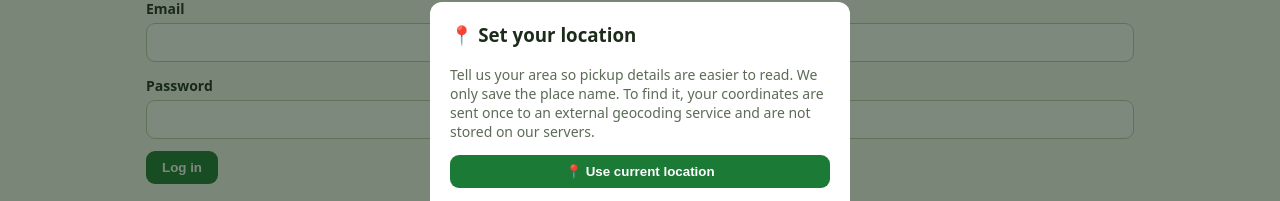
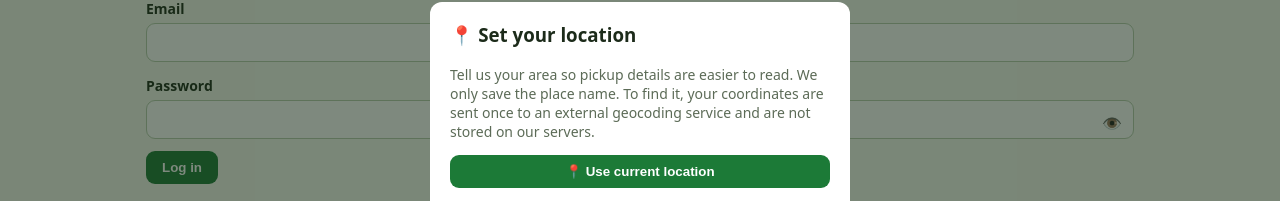
Before and after one commit to Prathamesh-Z/Surplus-Food-Donation-, a React (Vite) app in the folder client/: page /login in a window 1280 px wide. Shown: the part 230-431 px from the top of the page. Built offline with nearby package versions, Linux system fonts and the light colour scheme.

Commit message:
PRD v3.14 (batch F5): password visibility toggle - shared PasswordInput on Login/Register/ResetPassword, localized accessible labels, no auth logic changed; 110/110 tests

```diff
--- /dev/null
+++ b/client/src/components/PasswordInput.jsx
@@ -0,0 +1,40 @@
+import React, { useState } from 'react';
+import { useLang } from '../i18n/LanguageContext.jsx';
+
+/**
+ * Password field with a show/hide toggle (PRD v3.14).
+ * Hidden by default; the toggle is a real button (keyboard-focusable,
+ * aria-labelled in the UI language) and changes ONLY the input type —
+ * value, validation, autocomplete and submission are untouched.
+ */
+export function PasswordInput({ value, onChange, autoComplete, required }) {
+  const { t } = useLang();
+  const [visible, setVisible] = useState(false);
+  const label = visible ? t('hidePassword') : t('showPassword');
+  return (
+    <span style={{ position: 'relative', display: 'block' }}>
+      <input
+        type={visible ? 'text' : 'password'}
+        value={value}
+        onChange={onChange}
+        autoComplete={autoComplete}
+        required={required}
+        style={{ width: '100%', paddingRight: 42, boxSizing: 'border-box' }}
+      />
+      <button
+        type="button"
+        aria-label={label}
+        title={label}
+        onClick={() => setVisible((v) => !v)}
+        style={{
+          position: 'absolute', right: 4, top: '50%',
+          transform: 'translateY(-50%)', background: 'none',
+          border: 'none', cursor: 'pointer', fontSize: 16,
+          padding: '6px 8px', lineHeight: 1, boxShadow: 'none',
+        }}
+      >
+        {visible ? '🙈' : '👁️'}
+      </button>
+    </span>
+  );
+}
--- a/client/src/i18n/strings.js
+++ b/client/src/i18n/strings.js
@@ -148,6 +148,8 @@ export const STRINGS = {
     donorContactTitle: 'Donor contact',
     distanceToPickup: 'Distance to pickup',
     shareLiveLocation: 'Share live location',
+    showPassword: 'Show password',
+    hidePassword: 'Hide password',
     stopSharing: 'Stop sharing',
     sharingLive: 'Sharing live location',
     lastShared: 'Last shared',
@@ -346,6 +348,8 @@ export const STRINGS = {
     donorContactTitle: 'दात्याचा संपर्क',
     distanceToPickup: 'पिकअपपर्यंतचे अंतर',
     shareLiveLocation: 'थेट स्थान शेअर करा',
+    showPassword: 'पासवर्ड दाखवा',
+    hidePassword: 'पासवर्ड लपवा',
     stopSharing: 'शेअर करणे थांबवा',
     sharingLive: 'थेट स्थान शेअर होत आहे',
     lastShared: 'शेवटचे शेअर',
@@ -559,6 +563,8 @@ export const STRINGS = {
     donorContactTitle: 'दाता संपर्क',
     distanceToPickup: 'पिकअप तक की दूरी',
     shareLiveLocation: 'लाइव स्थान साझा करें',
+    showPassword: 'पासवर्ड दिखाएं',
+    hidePassword: 'पासवर्ड छिपाएं',
     stopSharing: 'साझा करना बंद करें',
     sharingLive: 'लाइव स्थान साझा हो रहा है',
     lastShared: 'अंतिम साझा',
--- a/client/src/pages/Login.jsx
+++ b/client/src/pages/Login.jsx
@@ -1,4 +1,5 @@
 import React, { useState } from 'react';
+import { PasswordInput } from '../components/PasswordInput.jsx';
 import { Link, useNavigate } from 'react-router-dom';
 import { api, formatApiError } from '../lib/api.js';
 import { useAuth } from '../lib/AuthContext.jsx';
@@ -31,7 +32,7 @@ export function Login() {
       {error && <div className="error">{error}</div>}
       <form onSubmit={submit}>
         <label>Email<input type="email" autoComplete="email" value={email} onChange={(e) => setEmail(e.target.value)} required /></label>
-        <label>Password<input type="password" autoComplete="current-password" value={password} onChange={(e) => setPassword(e.target.value)} required /></label>
+        <label>Password<PasswordInput autoComplete="current-password" value={password} onChange={(e) => setPassword(e.target.value)} required /></label>
         <button type="submit">Log in</button>
       </form>
       <p><Link to="/forgot-password">{t('forgotPassword')}</Link></p>
--- a/client/src/pages/Register.jsx
+++ b/client/src/pages/Register.jsx
@@ -1,4 +1,5 @@
 import React, { useState } from 'react';
+import { PasswordInput } from '../components/PasswordInput.jsx';
 import { Link, useNavigate } from 'react-router-dom';
 import { api, formatApiError } from '../lib/api.js';
 import { useAuth } from '../lib/AuthContext.jsx';
@@ -88,7 +89,7 @@ export function Register() {
         <label>Full name<input value={form.name} onChange={set('name')} autoComplete="name" required /></label>
         <label>Email<input type="email" value={form.email} onChange={set('email')} autoComplete="email" required /></label>
         <label>Mobile (10 digits, e.g. 9812345678)<input value={form.mobile} onChange={set('mobile')} inputMode="tel" autoComplete="tel" placeholder="9812345678" required /></label>
-        <label>Password (min 8 characters)<input type="password" value={form.password} onChange={set('password')} autoComplete="new-password" required /></label>
+        <label>Password (min 8 characters)<PasswordInput value={form.password} onChange={set('password')} autoComplete="new-password" required /></label>
         <label>
           I am a
           <select value={form.role} onChange={set('role')}>
--- a/client/src/pages/ResetPassword.jsx
+++ b/client/src/pages/ResetPassword.jsx
@@ -1,4 +1,5 @@
 import React, { useState } from 'react';
+import { PasswordInput } from '../components/PasswordInput.jsx';
 import { Link, useSearchParams } from 'react-router-dom';
 import { api } from '../lib/api.js';
 import { useLang } from '../i18n/LanguageContext.jsx';
@@ -58,11 +59,11 @@ export function ResetPassword() {
       <form onSubmit={submit} style={{ maxWidth: 420 }}>
         <label>
           {t('newPassword')} (min 8 characters)
-          <input type="password" autoComplete="new-password" value={password} onChange={(e) => setPassword(e.target.value)} required />
+          <PasswordInput autoComplete="new-password" value={password} onChange={(e) => setPassword(e.target.value)} required />
         </label>
         <label>
           {t('confirmPassword')}
-          <input type="password" autoComplete="new-password" value={confirm} onChange={(e) => setConfirm(e.target.value)} required />
+          <PasswordInput autoComplete="new-password" value={confirm} onChange={(e) => setConfirm(e.target.value)} required />
         </label>
         <button type="submit">{t('resetPasswordTitle')}</button>
       </form>
```
Also changed, not shown: 3 other files (tests, documents, lock files or other folders).
